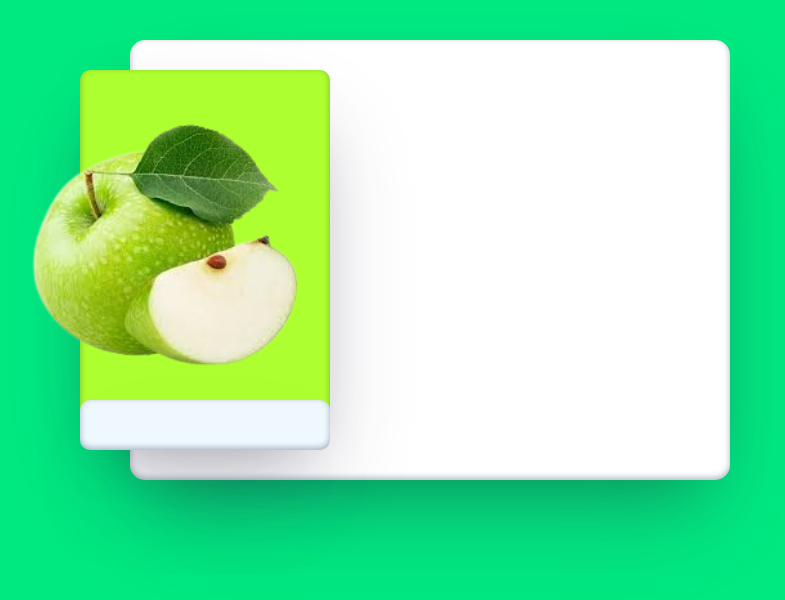
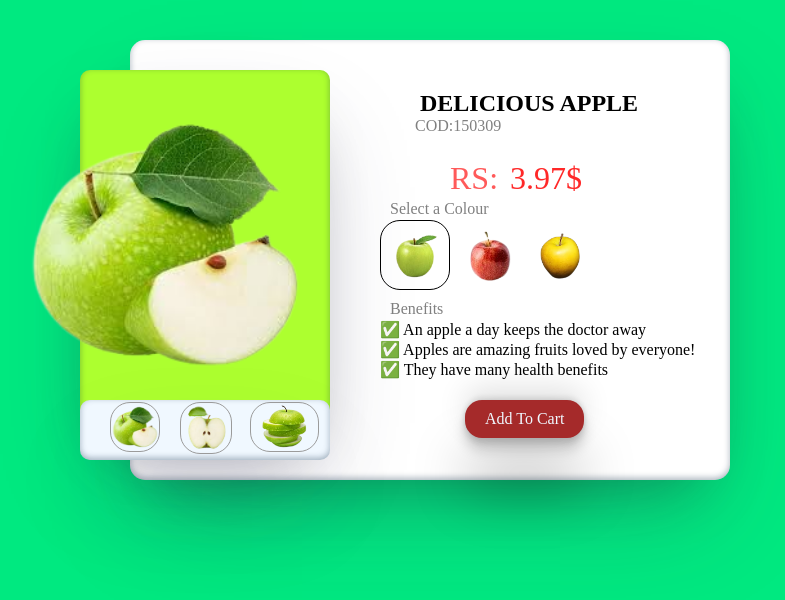
Before and after one commit to maheenimran9/product-page, a plain HTML site: page index.html in a window 1280 px wide. Shown: the whole page, without its empty margins (120-905 px from the left). Drawn offline with Linux system fonts and the light colour scheme.

Commit message:
main contents

```diff
--- a/index.html
+++ b/index.html
@@ -9,7 +9,20 @@
 <body>
     <div class="container">
         <div class="content">
-            <!-- <h2>DELICIOUS APPLE</h2> -->
+            <h2>DELICIOUS APPLE</h2>
+            <p>COD:150309</p>
+            <p class="rs">RS:</p>
+            <p class="rs3">3.97$</p>
+            <p class="col">Select a Colour</p>
+            <img src="./image/green.png" alt="green apple" class="green">
+            <img src="./image/red.png" alt="red apple" class="red">
+            <img src="./image/yellow.png" alt="yellow apple" class="yellow">
+            <p class="ben">Benefits</p>
+            <p class="line1">✅ An apple a day keeps the doctor away</p>
+            <p class="line2">✅ Apples are amazing fruits loved by everyone! </p>
+            <p class="line3">✅ They have many health benefits</p>
+            <p class="btn">Add To Cart</p>
+
 
         </div>
         <div class="hero">
@@ -19,8 +32,10 @@
         <img src="./image/apple-removebg-preview.png" alt="">
 
         <div class="foot">
-
-           </div>
+          <img src="./image/apple-removebg-preview.png" alt="" class="apft">
+          <img src="./image/cut.png" alt="cut" class="cut">
+          <img src="./image/download.png" alt="green" class="dwld">
+        </div>
     </div>
 </body>
 </html>
--- a/style.css
+++ b/style.css
@@ -3,14 +3,17 @@
     margin: 0;
     text-decoration: none;
     box-sizing: border-box;
-    background-color: rgb(0, 233, 128) ;
 }
 
 .container{
    position: relative;
+   background-color: rgb(0, 233, 128) ;
+   height: 100vh;
+   width: 100vw;
 }
 
 .content{
+   font-family: 'Times New Roman', Times, serif;
    background-color: white;
    top: 40px;
    left: 250px;
@@ -22,11 +25,98 @@
    box-shadow: rgba(50, 50, 93, 0.25) 0px 50px 100px -20px, rgba(0, 0, 0, 0.3) 0px 30px 60px -30px, rgba(10, 37, 64, 0.35) 0px -2px 6px 0px inset;
 }
 
-.content h2{
-    font-family: 'Trebuchet MS', 'Lucida Sans Unicode', 'Lucida Grande', 'Lucida Sans', Arial, sans-serif;
-    position: relative;
+h2{
+    left: 290px;
+    top: 50px;
+    position: absolute;
+}
+
+p{
+    left: 285px;
+    top: 77px;
+    position: absolute;
+    color: gray;
+}
+
+.rs{
+    font-size: xx-large;
+    left: 320px;
+    top: 120px;
+    position: absolute;
+    color: rgb(255, 90, 90);
+}
+
+.rs3{
+    font-size: xx-large;
+    left: 380px;
+    top: 120px;
+    position: absolute;
+    color: rgb(255, 40, 40);
+}
+
+.col{
+    left: 260px;
+    top: 160px;
+    color: gray;
+}
+
+.green{
+    height: 70px;
+    left: 250px;
+    top: 180px;
+    z-index: 3;
+    border: 1px solid black;
+    border-radius: 20px;
+}
+
+.red{
+    height: 100px;
+    left: 285px;
+    top: 165px;
     z-index: 3;
 }
+
+.yellow{
+    height: 60px;
+    left: 400px;
+    top: 185px;
+    z-index: 3;
+}
+
+.ben{
+    left: 260px;
+    top: 260px;
+    color: gray;
+}
+
+.line1{
+    left: 250px;
+    top: 280px;
+    color: rgb(0, 0, 0);
+}
+
+.line2{
+    left: 250px;
+    top: 300px;
+    color: rgb(0, 0, 0);
+}
+
+.line3{
+    left: 250px;
+    top: 320px;
+    color: rgb(0, 0, 0);
+}
+
+.btn{
+    color: aliceblue;
+    background-color: brown;
+    left: 335px;
+    top: 360px;
+    padding: 10px 20px;
+    border-radius: 17px;
+    box-shadow: rgba(0, 0, 0, 0.25) 0px 54px 55px, rgba(0, 0, 0, 0.12) 0px -12px 30px, rgba(0, 0, 0, 0.12) 0px 4px 6px, rgba(0, 0, 0, 0.17) 0px 12px 13px, rgba(0, 0, 0, 0.09) 0px -3px 5px;
+}
+
 
 .hero{
     background-color: greenyellow;
@@ -42,7 +132,7 @@
 
 .foot{
     background-color: aliceblue;
-    height: 50px;
+    height: 60px;
     width: 250px;
     top: 400px;
     left: 200px;
@@ -60,3 +150,33 @@ img{
     position: absolute;
     z-index: 6;
 }
+
+.apft{
+    background-color: transparent;
+    height: 50px;
+    top: 2px;
+    left: 30px;
+    z-index: 6;
+    border: 1px solid rgb(155, 155, 155);
+    border-radius: 20px;
+}
+
+.dwld{
+    background-color: transparent;
+    height: 52px;
+    top: 2px;
+    left: 100px;
+    z-index: 6;
+    border: 1px solid rgb(155, 155, 155);
+    border-radius: 20px;
+}
+
+.cut{
+    background-color: transparent;
+    height: 50px;
+    top: 2px;
+    left: 170px;
+    z-index: 6;
+    border: 1px solid rgb(155, 155, 155);
+    border-radius: 20px;
+}
```
Also changed, not shown: image/cut.png (added), image/download.png (added), image/green.png (added), image/red.png (added), image/yellow.png (added).
